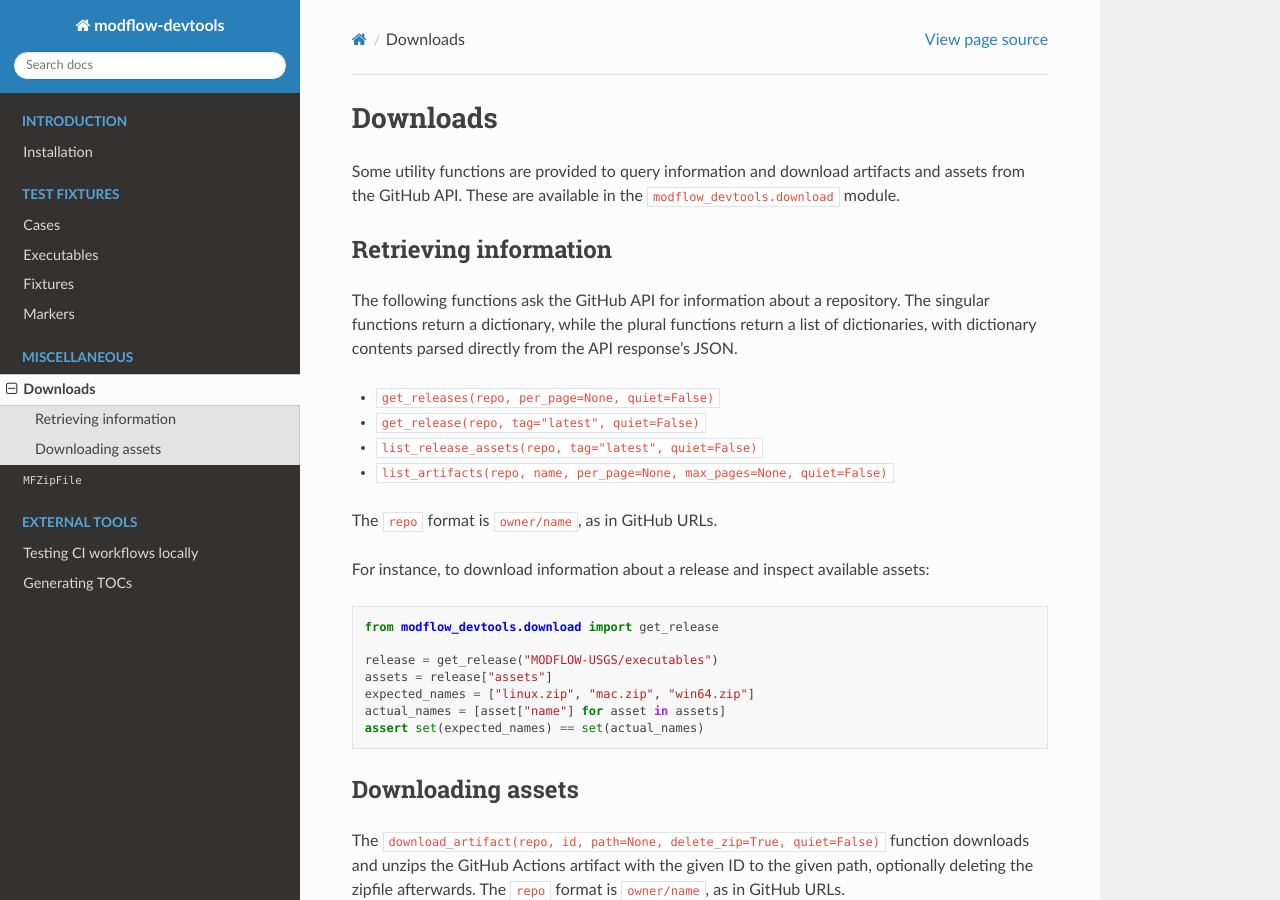
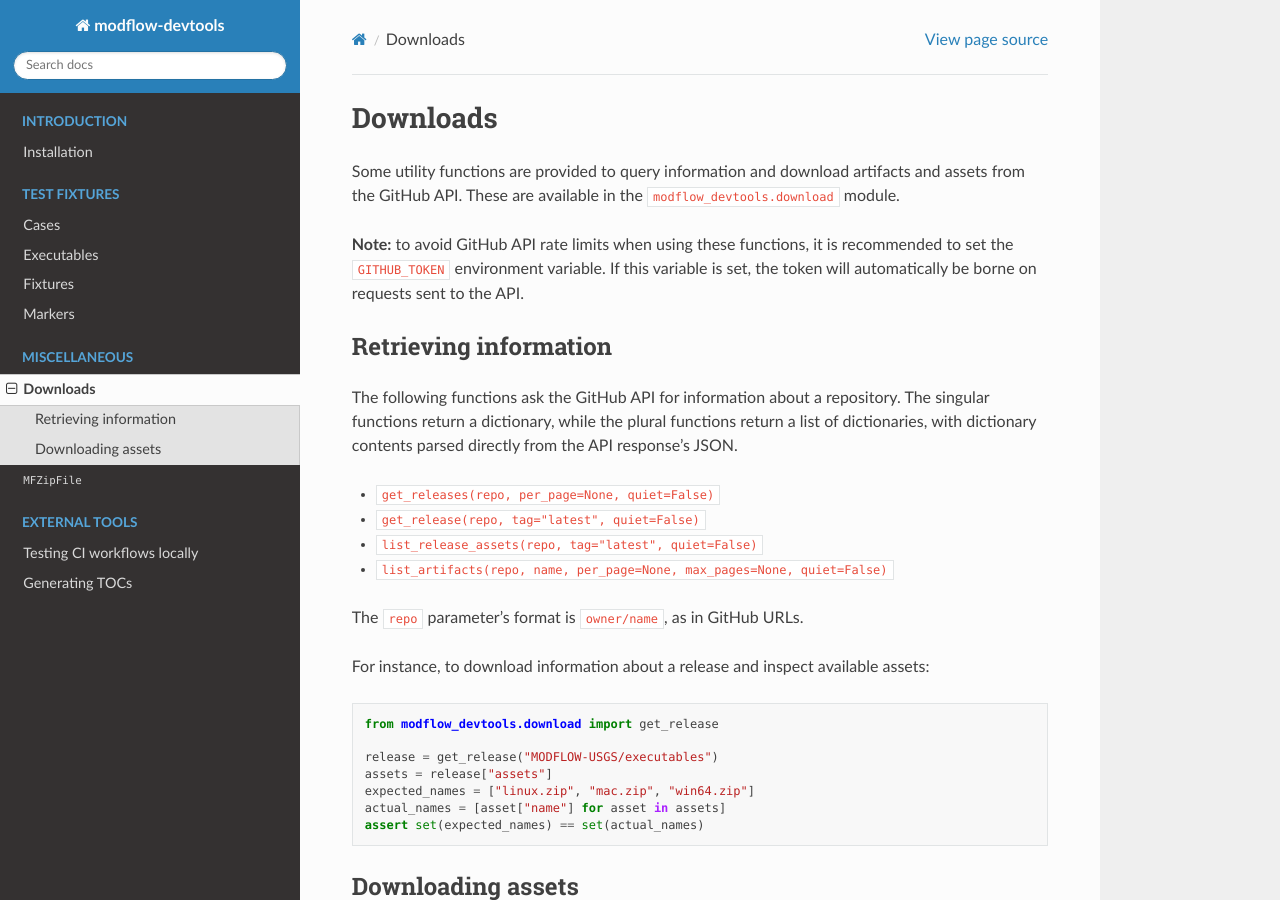
Before and after one commit to MODFLOW-USGS/modflow-devtools, a Sphinx documentation site: the page built from docs/md/download.md, in a window 1280 px wide and 900 px high. Built offline with Sphinx 7.4.7 and the Read the Docs theme 2.0.0, drawn with Linux system fonts in a browser that asks for light colours.

Commit message:
docs: update docs for download utilities (#56)

```diff
--- a/docs/md/download.md
+++ b/docs/md/download.md
@@ -1,6 +1,8 @@
 # Downloads
 
 Some utility functions are provided to query information and download artifacts and assets from the GitHub API. These are available in the `modflow_devtools.download` module.
+
+**Note:** to avoid GitHub API rate limits when using these functions, it is recommended to set the `GITHUB_TOKEN` environment variable. If this variable is set, the token will automatically be borne on requests sent to the API.
 
 ## Retrieving information
 
@@ -11,7 +13,7 @@ The following functions ask the GitHub API for information about a repository. T
 - `list_release_assets(repo, tag="latest", quiet=False)`
 - `list_artifacts(repo, name, per_page=None, max_pages=None, quiet=False)`
 
-The `repo` format is `owner/name`, as in GitHub URLs.
+The `repo` parameter's format is `owner/name`, as in GitHub URLs.
 
 For instance, to download information about a release and inspect available assets:
 
```
